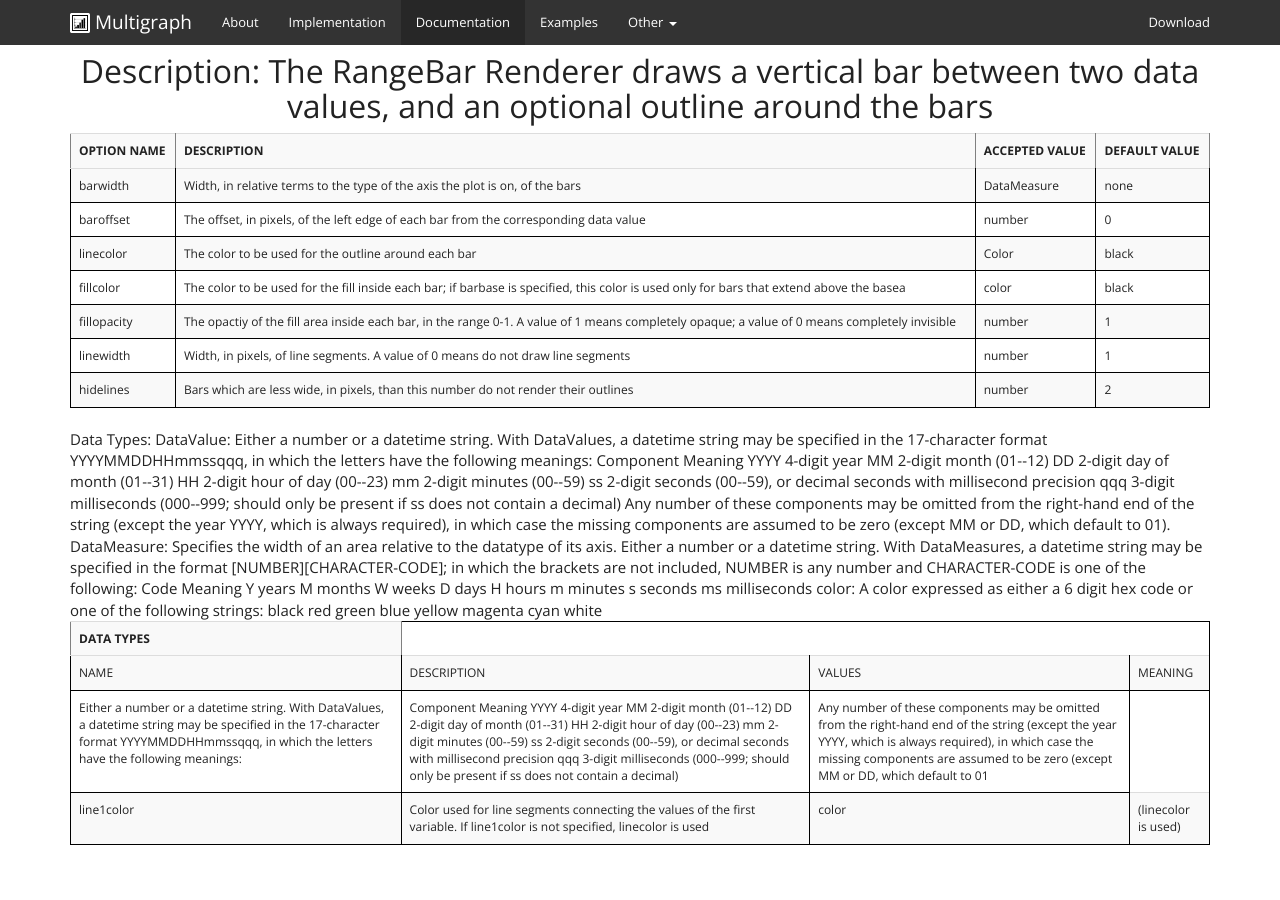
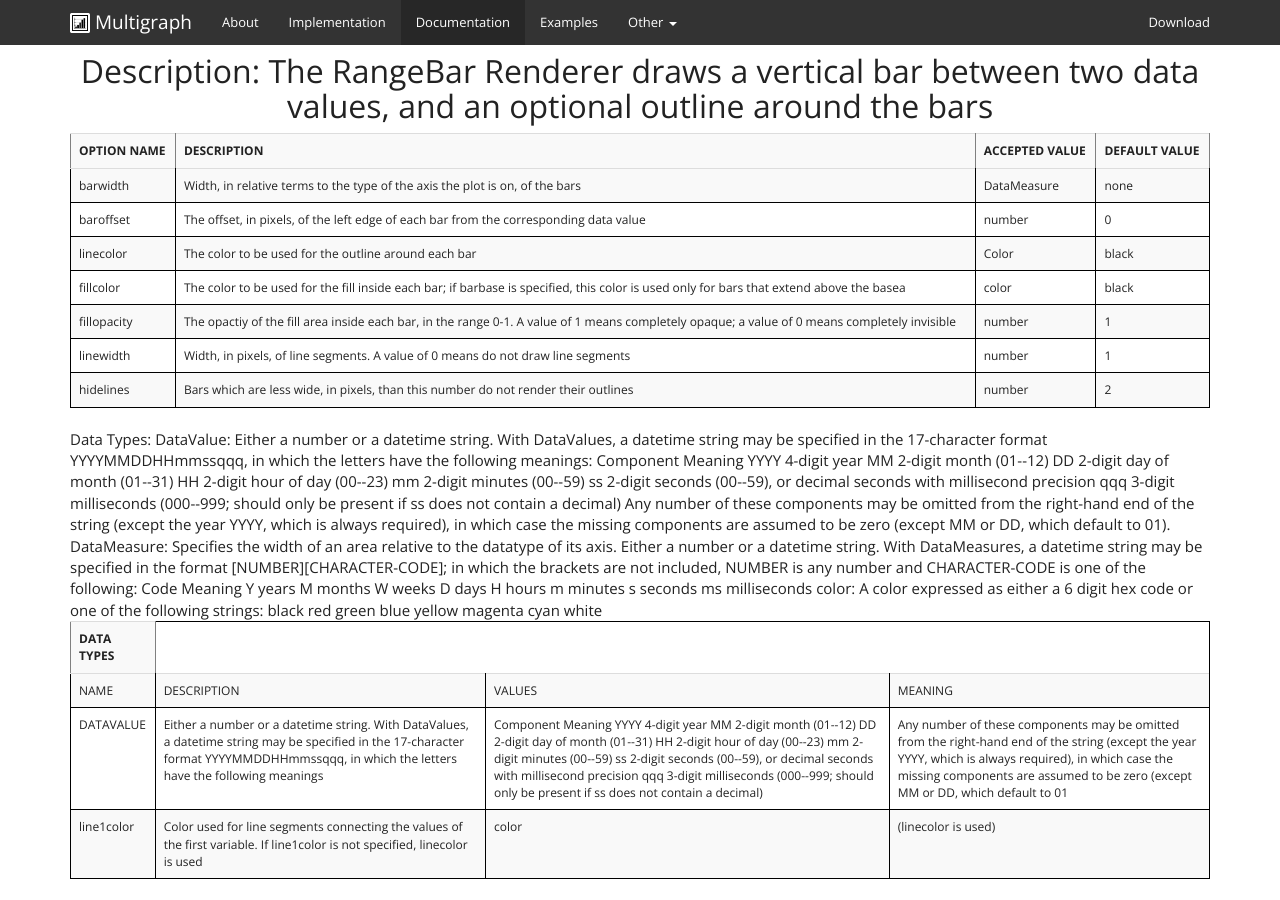
Before and after one commit to khunter3D/khunter3D.github.io, a Jekyll site: the page built from docs/renderers/index.html, in a window 1280 px wide and 900 px high, scrolled down 2876 px. Built offline with Jekyll 4.4.1, drawn with Linux system fonts in a browser that asks for light colours; nearby versions of some CDN libraries; Markdown is read by kramdown in place of the engine named in the settings; before the commit the page ends 3742 px from its top, so only the background shows below that.

Commit message:
Update index.html

```diff
--- a/docs/renderers/index.html
+++ b/docs/renderers/index.html
@@ -657,13 +657,14 @@ and draws a line segment between consecutive data points in each line.
   <td>MEANING</td>
   </tr>
 <tr>
+  <td> DATAVALUE
+
+        </td>
   <td>Either a number or a datetime string.
 
         With DataValues, a datetime string may be specified in the
         17-character format YYYYMMDDHHmmssqqq, in which the letters
-        have the following meanings:
-
-        </td>
+        have the following meanings</td>
   <td>Component   Meaning
         YYYY        4-digit year
         MM          2-digit month (01--12)
@@ -672,11 +673,12 @@ and draws a line segment between consecutive data points in each line.
         mm          2-digit minutes (00--59)
         ss          2-digit seconds (00--59), or decimal seconds with millisecond precision
         qqq         3-digit milliseconds (000--999; should only be present if ss does not contain a decimal)</td>
-  <td>Any number of these components may be omitted from the
+
+
+     <td>Any number of these components may be omitted from the
         right-hand end of the string (except the year YYYY, which is
         always required), in which case the missing components are
         assumed to be zero (except MM or DD, which default to 01</td>
-
 
 </tr>
 <tr>
```
